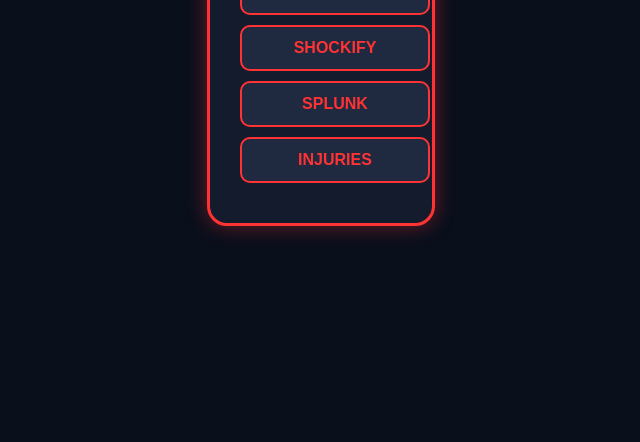
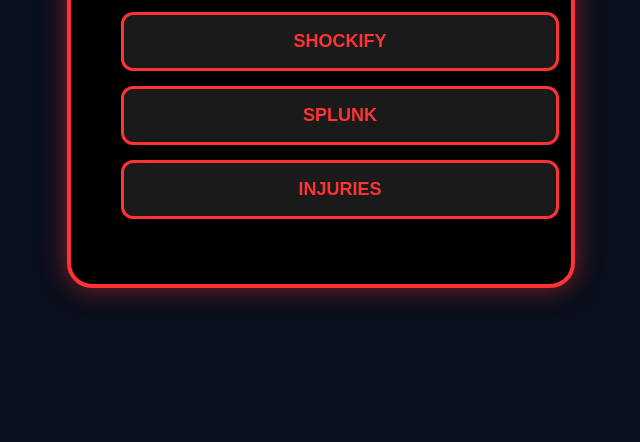
Before and after one commit to clonedin2/beamrbx, a plain HTML site: page index.html in a window 1280 px wide. Shown: the part 358-800 px from the top of the page, without its empty margins (319-959 px from the left). Drawn offline with Linux system fonts and the light colour scheme.

Commit message:
Update index.html

```diff
--- a/index.html
+++ b/index.html
@@ -16,39 +16,41 @@
       height: 100vh;
     }
     .container {
-      background: #141b2d;
-      padding: 30px;
-      border-radius: 20px;
+      background: #000000; /* чёрный фон */
+      padding: 50px;       /* увеличенные отступы */
+      border-radius: 25px;
       text-align: center;
-      box-shadow: 0 0 20px rgba(255, 50, 50, 0.4);
-      border: 3px solid #ff3333; /* красная рамка */
+      box-shadow: 0 0 25px rgba(255, 50, 50, 0.5);
+      border: 4px solid #ff3333; /* более толстая красная рамка */
+      width: 400px;        /* фиксированная ширина побольше */
     }
     h1 {
       color: #ff3333;
-      margin-bottom: 10px;
+      margin-bottom: 15px;
+      font-size: 2em;
     }
     p {
-      margin-bottom: 20px;
+      margin-bottom: 30px;
       color: #a3a8c9;
     }
     .btn {
       display: block;
-      width: 100%;
-      margin: 10px 0;
-      padding: 12px;
-      background: #1f2940;
-      border: 2px solid #ff3333; /* красная обводка */
-      border-radius: 10px;
+      width: 100%;              /* кнопки по ширине контейнера */
+      margin: 15px 0;
+      padding: 16px;            /* больше высота */
+      background: #1a1a1a;
+      border: 3px solid #ff3333; /* красная обводка потолще */
+      border-radius: 12px;
       color: #ff3333;
-      font-size: 16px;
+      font-size: 18px;
       font-weight: bold;
       cursor: pointer;
       text-decoration: none;
-      transition: 0.2s;
+      transition: 0.3s;
     }
     .btn:hover {
-      background: #2c364f;
-      box-shadow: 0 0 10px rgba(255, 50, 50, 0.6);
+      background: #2c2c2c;
+      box-shadow: 0 0 15px rgba(255, 50, 50, 0.7);
     }
   </style>
 </head>
```
